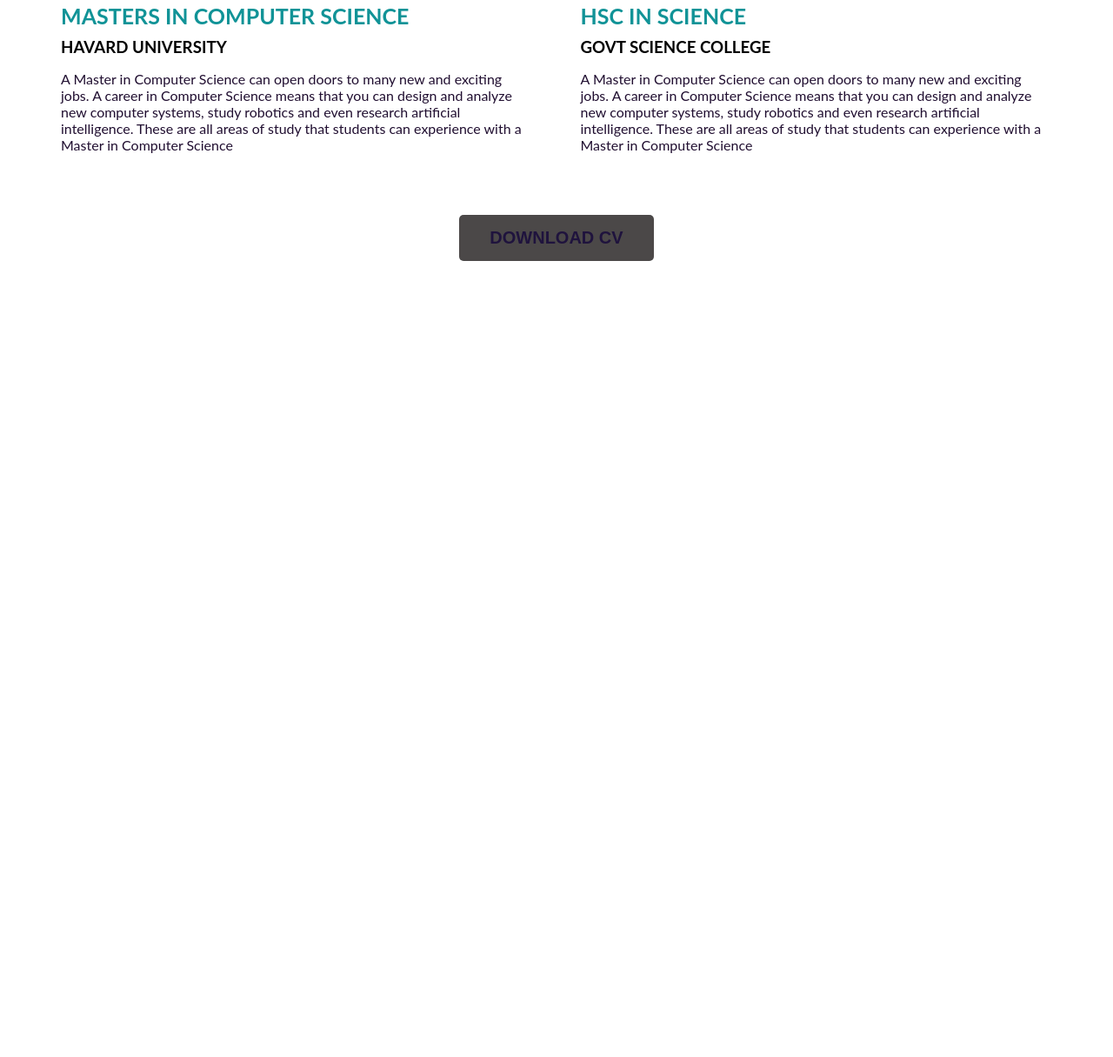
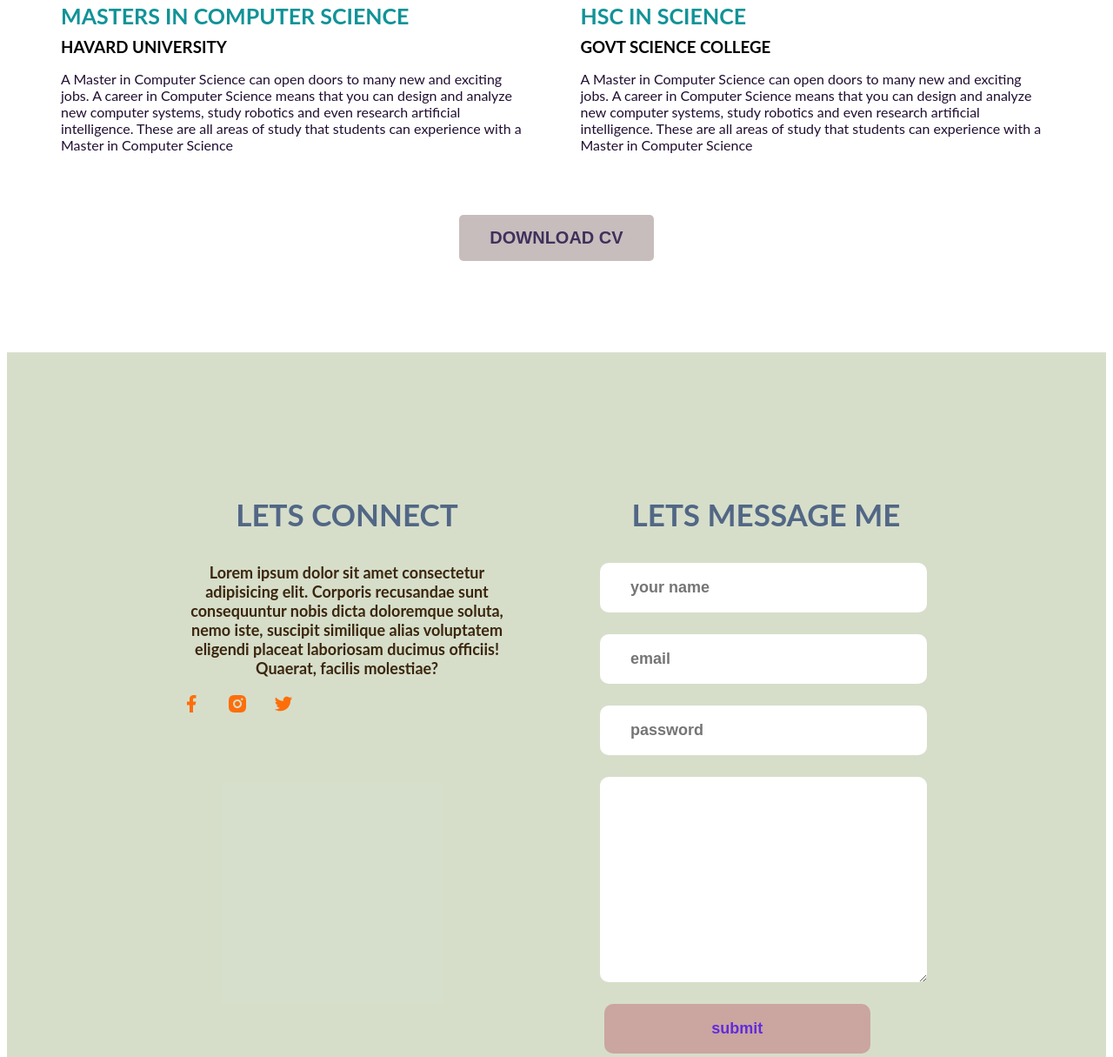
Before and after one commit to HasibAhmed265/my-portfolio-website, a plain HTML site: page index.html in a window 1280 px wide. Shown: the part 2911-4126 px from the top of the page at 87% size. Before the commit the page ends 3224 px from the top, so only its background shows below. Drawn offline with Linux system fonts and the light colour scheme.

Commit message:
first commit

```diff
--- a/index.html
+++ b/index.html
@@ -142,6 +142,25 @@
 
     </main>
     <footer>
+        <div class="footer-column">
+            <h3 class="section-title">LETS CONNECT</h3>
+            <p class="section-description">Lorem ipsum dolor sit amet consectetur adipisicing elit. Corporis recusandae sunt consequuntur nobis dicta doloremque soluta, nemo iste, suscipit similique alias voluptatem eligendi placeat laboriosam ducimus officiis! Quaerat, facilis molestiae?</p>
+            <div class="social-links">
+           <a href=""><img src="image/facebook.png" alt=""></a>
+           <a href=""><img src="image/insta.png" alt=""></a>
+           <a href=""><img src="image/twitter.png" alt=""></a>
+            </div>
+        </div>
+        <div class="footer-column">
+            <h3 class="section-title">LETS MESSAGE ME</h3>
+            <form  class="contact" action="">
+                <input type="text" placeholder="your name">
+                <input type="email" placeholder="email" name="" id="">
+                <input type="password" placeholder="password" name="" id="">
+                <textarea name="" id="" cols="30" rows="10"></textarea>
+                <input class="btn-thrd" type="submit" value="submit">
+            </form>
+        </div>
 
     </footer>
 
--- a/styles/portfolio.css
+++ b/styles/portfolio.css
@@ -173,7 +173,7 @@
     margin-top: 50px;
 }
 .btn-second{
-    background-color: rgba(5, 1, 1, 0.719);
+    background-color: rgba(179, 164, 164, 0.719);
     border-radius: 5px  ;
     border: 0;
     color: rgba(16, 1, 58, 0.747);
@@ -182,3 +182,43 @@
     padding: 15px 35px;
     margin: 5px;
 }
+.social-links a{
+
+
+    margin-right: 25px;
+}
+footer{
+    display: flex;
+    gap: 100px;
+    background-color: rgba(193, 206, 176, 0.664);
+    padding: 130px 200px;
+    margin-top: 100px;
+
+}
+.footer-column{
+    width: 50%;
+}
+
+.contact input,textarea {
+        display: block;
+        margin-bottom: 25px;
+        padding: 18px 35px;
+        border: 0px;
+        border-radius: 10px;
+        font-size: 18px;
+        font-weight: bold;
+        width: 80%;
+
+
+}
+.btn-thrd{
+    background-color: rgba(199, 144, 144, 0.719);
+    border-radius: 5px  ;
+    border: 0;
+    color: rgba(60, 0, 240, 0.747);
+    font-size: 30px;
+    font-weight: bold;
+    padding: 15px 35px;
+    margin: 5px
+
+}
```
